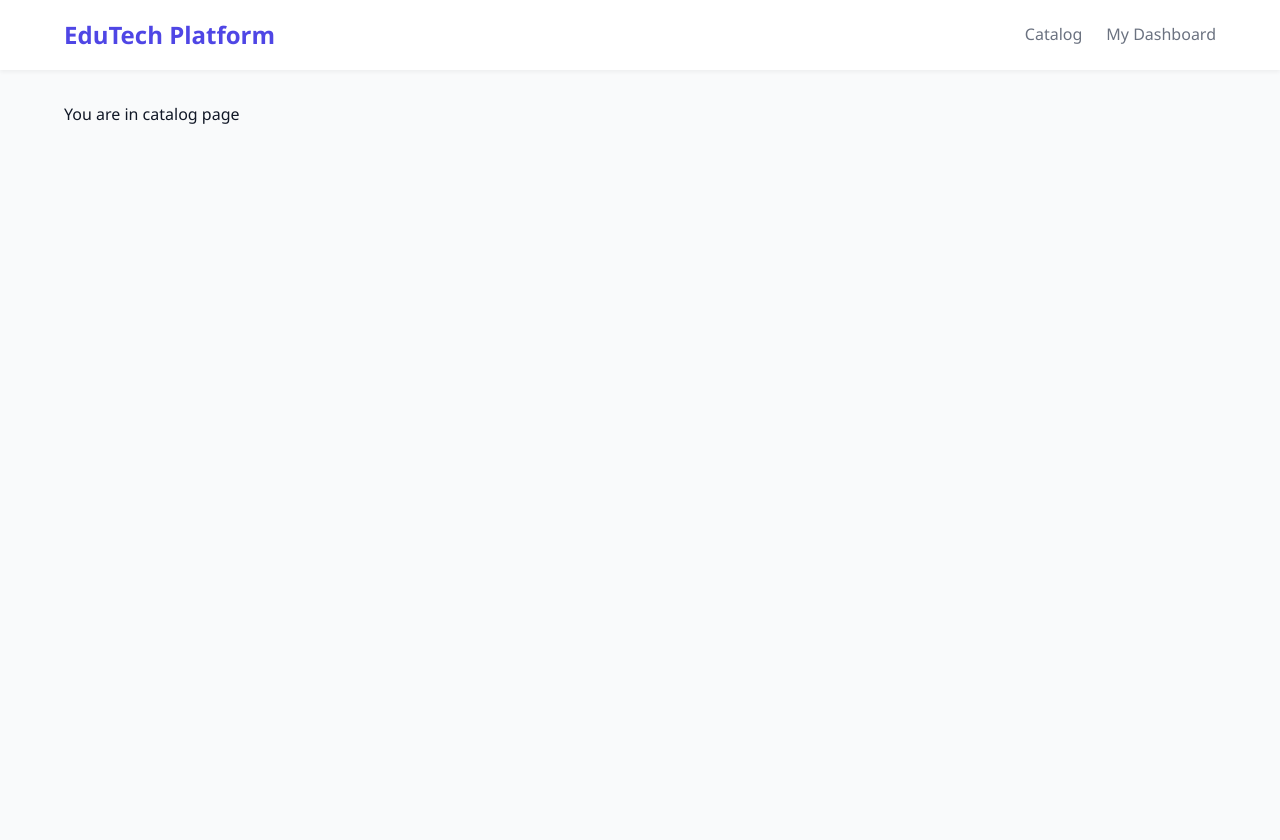
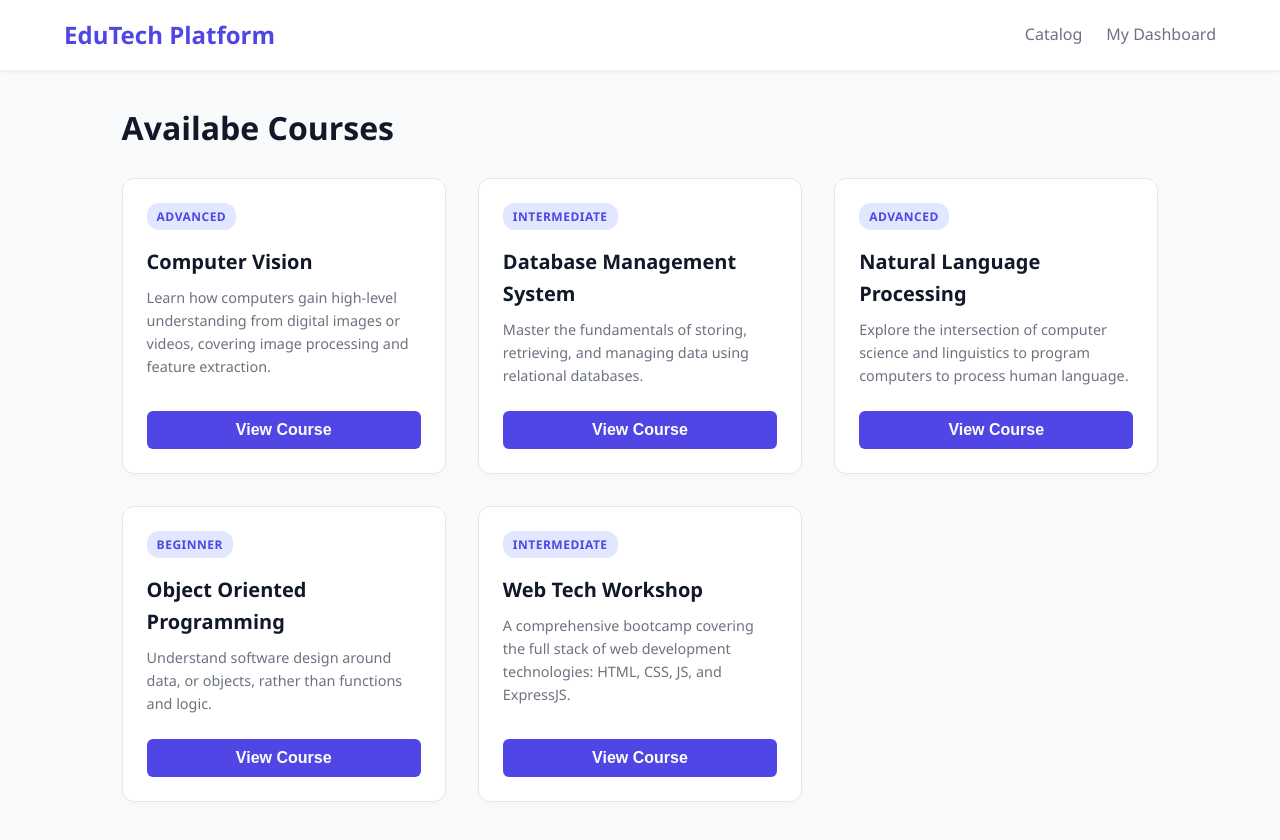
Before and after one commit to HarshithCheg/ELearning-Platform, a React (Vite) app in the folder elearning-platform/: page / in a window 1280 px wide. Shown: the top 840 px of the page. Before the commit the page ends 800 px from the top, so only its background shows below. Built offline with nearby package versions, Linux system fonts and the light colour scheme.

Commit message:
minor changes

```diff
--- /dev/null
+++ b/elearning-platform/public/data.json
@@ -0,0 +1,156 @@
+{
+  "courses": [
+    {
+      "id": "c1",
+      "title": "Computer Vision",
+      "description": "Learn how computers gain high-level understanding from digital images or videos, covering image processing and feature extraction.",
+      "difficulty": "Advanced",
+      "lessons": [
+        {
+          "id": "l1",
+          "title": "Introduction to Computer Vision",
+          "description": "Understand the history, goals, and basic applications of computer vision.",
+          "videoUrl": "https://www.youtube.com/watch?v=OcycT1JwsyQ"
+        },
+        {
+          "id": "l2",
+          "title": "Image Processing Basics",
+          "description": "Learn about pixels, color spaces, and basic filtering techniques.",
+          "videoUrl": "https://www.youtube.com/watch?v=2iEAJVwtAhI"
+        }
+      ],
+      "quizzes": [
+        {
+          "id": "q1",
+          "lessonId": "l2",
+          "question": "What is the primary building block of a digital image?",
+          "options": ["Vector", "Node", "Pixel", "Polygon"],
+          "correctAnswer": "Pixel"
+        }
+      ]
+    },
+    {
+      "id": "c2",
+      "title": "Database Management System",
+      "description": "Master the fundamentals of storing, retrieving, and managing data using relational databases.",
+      "difficulty": "Intermediate",
+      "lessons": [
+        {
+          "id": "l3",
+          "title": "Entity-Relationship Models",
+          "description": "Learn how to design database schemas using ER diagrams.",
+          "videoUrl": "https://www.youtube.com/watch?v=QpdhBUYk7Kk"
+        },
+        {
+          "id": "l4",
+          "title": "SQL Basics",
+          "description": "Write basic CRUD operations using Structured Query Language.",
+          "videoUrl": "https://www.youtube.com/watch?v=HXV3zeRE284"
+        }
+      ],
+      "quizzes": [
+        {
+          "id": "q2",
+          "lessonId": "l4",
+          "question": "Which SQL command is used to extract data from a database?",
+          "options": ["GET", "EXTRACT", "PULL", "SELECT"],
+          "correctAnswer": "SELECT"
+        }
+      ]
+    },
+    {
+      "id": "c3",
+      "title": "Natural Language Processing",
+      "description": "Explore the intersection of computer science and linguistics to program computers to process human language.",
+      "difficulty": "Advanced",
+      "lessons": [
+        {
+          "id": "l5",
+          "title": "Text Preprocessing & Tokenization",
+          "description": "Learn how to clean text data and break it down into manageable tokens.",
+          "videoUrl": "https://www.youtube.com/watch?v=fNxaJsNG3-s"
+        }
+      ],
+      "quizzes": [
+        {
+          "id": "q3",
+          "lessonId": "l5",
+          "question": "What is the process of breaking text into smaller pieces (like words or sentences) called?",
+          "options": ["Stemming", "Lemmatization", "Tokenization", "Parsing"],
+          "correctAnswer": "Tokenization"
+        }
+      ]
+    },
+    {
+      "id": "c4",
+      "title": "Object Oriented Programming",
+      "description": "Understand software design around data, or objects, rather than functions and logic.",
+      "difficulty": "Beginner",
+      "lessons": [
+        {
+          "id": "l6",
+          "title": "Classes and Objects",
+          "description": "Define blueprints (classes) and instantiate them (objects).",
+          "videoUrl": "https://www.youtube.com/watch?v=pTB0EiLXUC8"
+        },
+        {
+          "id": "l7",
+          "title": "Inheritance and Polymorphism",
+          "description": "Learn how objects can take on multiple forms and inherit traits from parent classes.",
+          "videoUrl": "https://www.youtube.com/watch?v=hxG9cEMySCE"
+        }
+      ],
+      "quizzes": [
+        {
+          "id": "q4",
+          "lessonId": "l7",
+          "question": "Which OOP principle restricts direct access to some of an object's components?",
+          "options": ["Polymorphism", "Encapsulation", "Inheritance", "Abstraction"],
+          "correctAnswer": "Encapsulation"
+        }
+      ]
+    },
+    {
+      "id": "c5",
+      "title": "Web Tech Workshop",
+      "description": "A comprehensive bootcamp covering the full stack of web development technologies: HTML, CSS, JS, and ExpressJS.",
+      "difficulty": "Intermediate",
+      "lessons": [
+        {
+          "id": "l8",
+          "title": "Structure and Styling (HTML & CSS)",
+          "description": "Build the semantic skeleton of a webpage and style it with modern CSS.",
+          "videoUrl": "https://www.youtube.com/watch?v=mU6anWqZJcc"
+        },
+        {
+          "id": "l9",
+          "title": "Interactivity with JavaScript",
+          "description": "Manipulate the DOM and handle user events using vanilla JavaScript.",
+          "videoUrl": "https://www.youtube.com/watch?v=W6NZfCO5SIk"
+        },
+        {
+          "id": "l10",
+          "title": "Backend APIs with ExpressJS",
+          "description": "Set up a server, define routes, and handle HTTP requests using ExpressJS.",
+          "videoUrl": "https://www.youtube.com/watch?v=L72fhGm1tfE"
+        }
+      ],
+      "quizzes": [
+        {
+          "id": "q5",
+          "lessonId": "l8",
+          "question": "Which HTML tag is used to link an external CSS file?",
+          "options": ["<style>", "<script>", "<link>", "<css>"],
+          "correctAnswer": "<link>"
+        },
+        {
+          "id": "q6",
+          "lessonId": "l10",
+          "question": "What is ExpressJS primarily used for?",
+          "options": ["Styling web pages", "Building Node.js web applications and APIs", "Managing relational databases", "Running React applications"],
+          "correctAnswer": "Building Node.js web applications and APIs"
+        }
+      ]
+    }
+  ]
+}
--- a/elearning-platform/src/App.css
+++ b/elearning-platform/src/App.css
@@ -1,5 +1,3 @@
-/* src/App.css */
-
 :root {
   --primary-color: #4F46E5;
   --primary-hover: #4338CA;
@@ -62,3 +60,10 @@ body {
   margin: 0 auto;
   padding-bottom: 3rem;
 }
+
+.course-grid {
+  display: grid;
+  grid-template-columns: repeat(auto-fill, minmax(300px, 1fr));
+  gap: 2rem; /* The space between the cards */
+  margin-top: 1.5rem;
+}
--- a/elearning-platform/src/components/Components.css
+++ b/elearning-platform/src/components/Components.css
@@ -1,5 +1,3 @@
-/* src/components/Components.css */
-
 /* --- CourseCard Styles --- */
 .course-card {
   background-color: var(--surface-color);
--- a/elearning-platform/src/components/CourseCard.jsx
+++ b/elearning-platform/src/components/CourseCard.jsx
@@ -9,7 +9,7 @@ export default function CourseCard({course}){
             <p>{course.description}</p>
 
             <Link to={'/course/${course.id}'} style={{textDecoration: 'none'}}>
-                <button className='route-btn'>View Course</button>
+                <button className='btn-primary'>View Course</button>
             </Link>
         </div>
     );
--- a/elearning-platform/src/pages/CourseCatalog.jsx
+++ b/elearning-platform/src/pages/CourseCatalog.jsx
@@ -1,5 +1,45 @@
+import {useState, useEffect} from "react";
+import axios from 'axios';
+import CourseCard from '../components/CourseCard';
+import '../App.css';
+
 export default function CourseCatalog() {
+    const [courses, setCourses] = useState([]);
+    const [loading, setLoading] = useState(true);
+
+    useEffect(() =>{
+        async function fetchCourses() {
+            try{
+                const response = await axios.get('/data.json');
+                setCourses(response.data.courses);
+                setLoading(false);
+            }
+            catch (error){
+                console.error("Error Fetching Courses:", error);
+                setLoading(false);
+            }
+        }
+        fetchCourses();
+    }, []);
+
+    if(loading){
+        return (
+            <div className="page-container">
+                <h2>
+                    Loading Courses...
+                </h2>
+            </div>
+        );
+    }
+
     return (
-        <p>You are in catalog page</p>
-    )
+        <div className="page-container">
+            <h1>Availabe Courses</h1>
+            <div className="course-grid">
+                {courses?.map(course => (
+                    <CourseCard key={course.id} course={course}/>
+                ))}
+            </div>
+        </div>
+    );
 }
--- a/elearning-platform/src/pages/CourseOverview.jsx
+++ b/elearning-platform/src/pages/CourseOverview.jsx
@@ -1,5 +1,48 @@
+import '../App.css';
+import {useState, useEffect} from 'react';
+import { useParams } from 'react-router-dom';
+import axios from 'axios';
+
+
 export default function CourseOverview() {
+    const {courseID} = useParams();
+    const [course, setCourse] = useState();
+    const [loading, setLoading] = useState(true);
+
+    useEffect(() => {
+        async function fetchDetails() {
+            try{
+                const response = await axios.get('/data.json');
+                const trg = response.data.courses.find(c => c.id === courseID);
+                setCourse(trg);
+                setLoading(false);
+            }
+            catch(error){
+                console.error('failed to fetch details', error);
+                setLoading(false);
+            }
+        }
+        fetchDetails()
+    }, [courseID]);
+
+    if(loading){
+        return(
+            <div className='page-container'>
+                <h2>Loading Course Details...</h2>
+            </div>
+        );
+    }
+    if(!loading){
+        return(
+            <div className='page-container'>
+                <h2>Course Not Found</h2>
+            </div>
+        );
+    }
     return(
-        <p>This is the course overview page</p>
+        <div className='page-container'>
+            <h2>{course.title}</h2>
+            <p>{course.description}</p>
+        </div>
     );
 }
```
Also changed, not shown: 1 other file (tests, documents, lock files or other folders).
